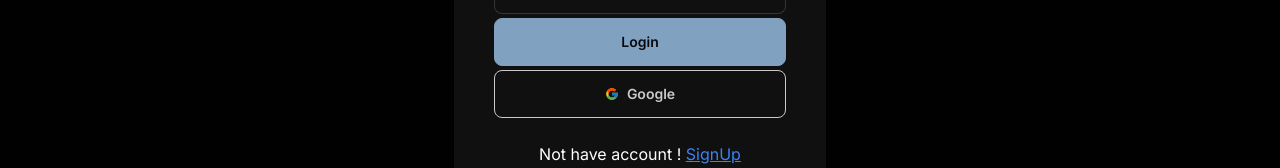
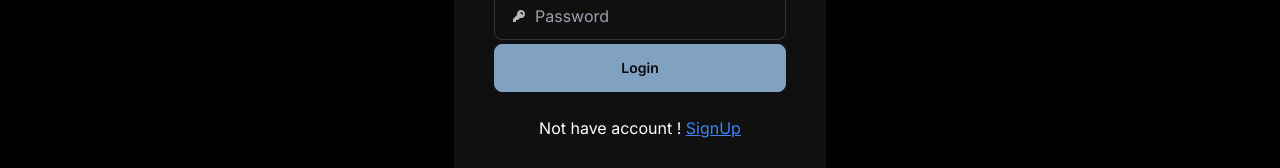
Before and after one commit to SubhamAwasya/Video-App-In-NextJs, a Next.js app: page / in a window 1280 px wide. Both pictures are taken after a click on the button "Log in". Shown: the part 404-572 px from the top of the page. Built offline with nearby package versions, Linux system fonts and the light colour scheme; no server answers; the database is empty.

Commit message:
removed google login button

```diff
--- a/src/components/Login.jsx
+++ b/src/components/Login.jsx
@@ -125,10 +125,6 @@ function Login({ prop }) {
             <span className="loading loading-spinner text-info"></span>
           )}
         </button>
-        <button className="btn btn-outline w-full" disabled={isLoading}>
-          <FcGoogle />
-          Google
-        </button>
         <span className="mt-2">{infoText.message}</span>
         <span className="mt-2">
           Not have account !&nbsp;
```
